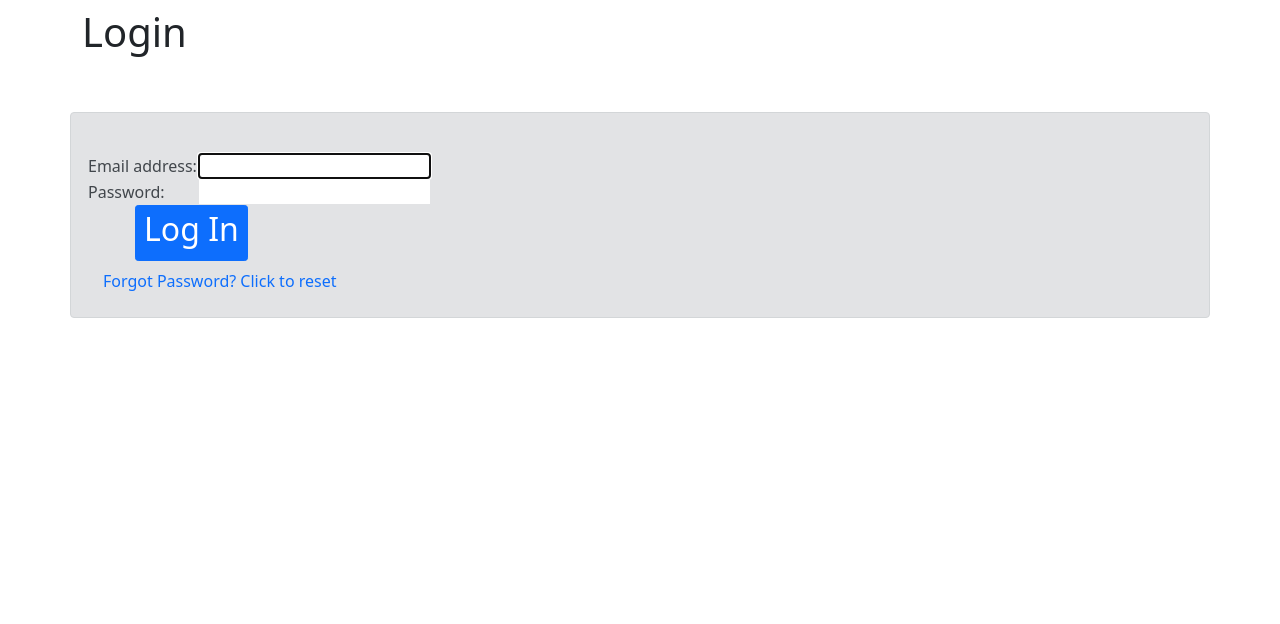
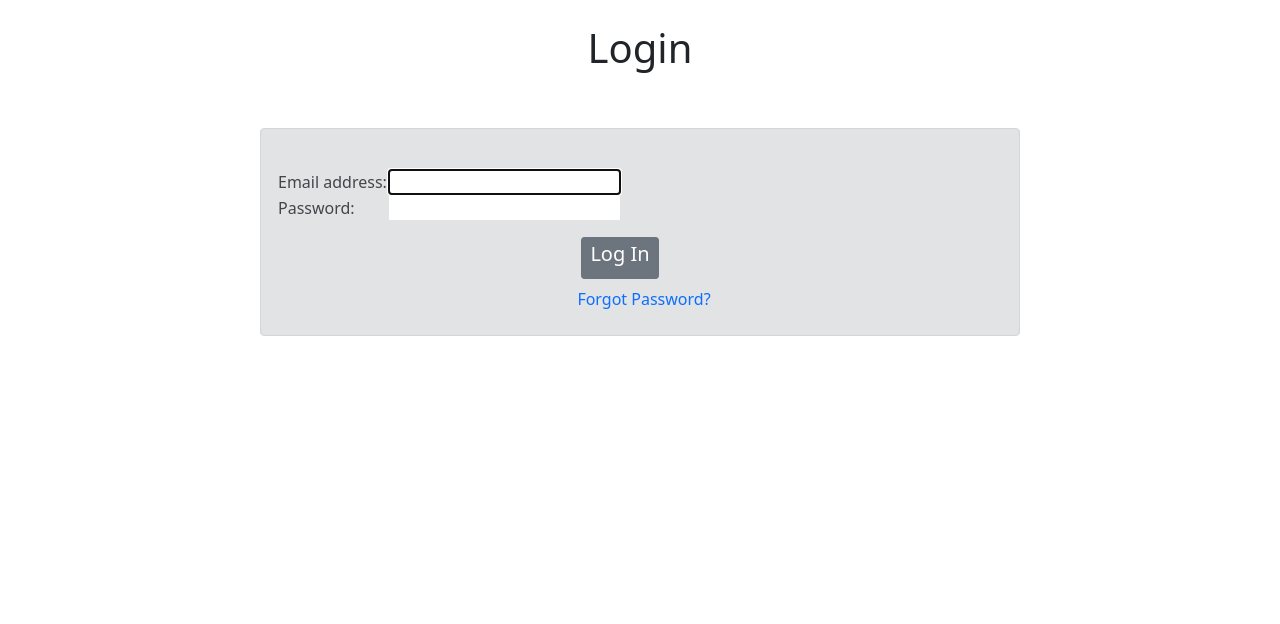
Before and after one commit to joelHilley/DreamJournalSocialNetwork, a Django app: page /accounts/login/ in a window 1280 px wide. Shown: the part 56-680 px from the top of the page. Run offline with Django 3.2, Linux system fonts and the light colour scheme; some libraries are stand-ins or nearby versions.

Commit message:
update for signup and login alignment

```diff
--- a/dreamsite/dreamsite/views.py
+++ b/dreamsite/dreamsite/views.py
@@ -8,7 +8,7 @@ class HomePage(TemplateView):
 class AboutPage(TemplateView):
   template_name = 'about.html'
 
- class LoginPage(TemplateView):
+class LoginPage(TemplateView):
   template_name = 'login.html'
 
 class InboxPage(TemplateView):
--- a/dreamsite/templates/registration/login.html
+++ b/dreamsite/templates/registration/login.html
@@ -2,9 +2,12 @@
 
 {% block content %}
 <div class="container">
-  <div class="row bg-gray mt-2 ml-5">
-    <h1>Login</h1>
-    <div class="my-5 alert alert-secondary" role="alert">
+  <h1 class="text-center mt-4">Login</h1>
+  {% comment %} <div class="row bg-gray mt-2 ml-5"> {% endcomment %}
+  <div class="row">
+    {% comment %} <div class="my-5 alert alert-secondary" role="alert"> {% endcomment %}
+    <div class="col-md-2"></div>
+    <div class="col-md-8 my-5 alert alert-secondary" role="alert">
       <form method="POST">
           {% csrf_token %}
           <table>
@@ -18,13 +21,19 @@
               <td>{{ form.password }}</td>
             </tr>
           </table>
-          <button class="mx-5 btn btn-sm btn-fill btn-primary"
-                  type="submit" value="Login">
-            <h2>Log In</h2>
-          </button>
-          <a class="nav-link" href="{% url 'password_reset' %}">Forgot Password? Click to reset</a>
+          <div class="mt-3 text-center">
+            <button class="mx-5 ms-2 btn btn-sm btn-fill btn-secondary"
+                    type="submit" value="Login"><h5>Log In</h5>
+            </button>
+            <div class="ms-2">
+              <a class="nav-link"
+                href="{% url 'password_reset' %}">Forgot Password?
+              </a>
+            </div>
+          </div>
       </form>
     </div>
+    <div class="col-md-2"></div>
   </div>
 </div>
 {% endblock %}
```
Also changed, not shown: dreamsite/account/templates/account/signup.html (+6 -3 lines).
